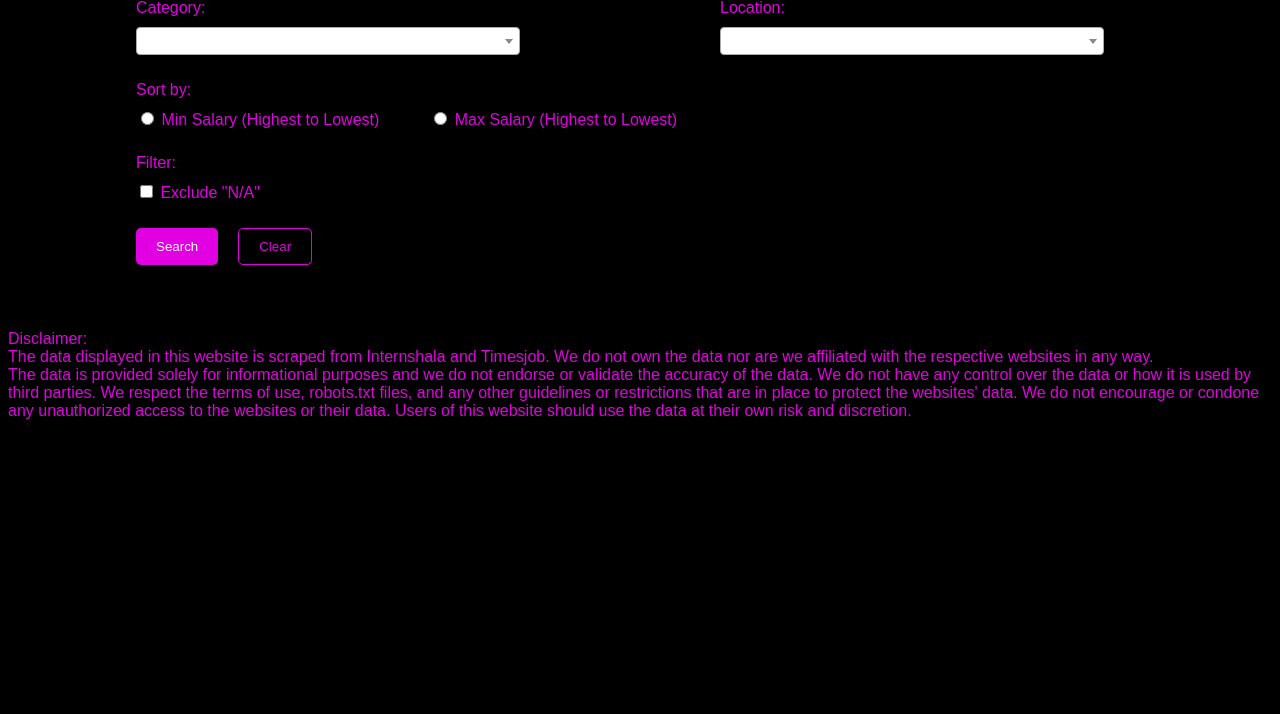
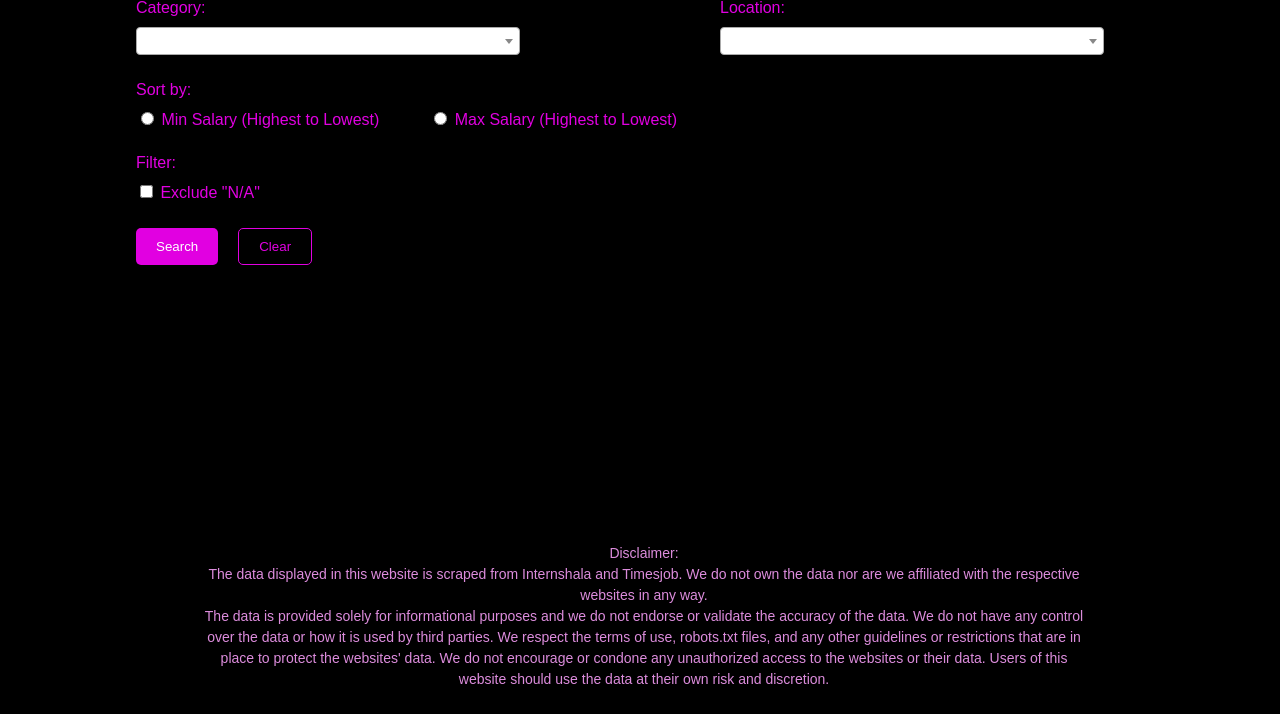
Before and after one commit to pratham-jaiswal/Job-Scaper, a Flask app: page / in a window 1280 px wide; the page is wider, and only the part inside the window is pictured. Shown: the part 86-800 px from the top of that part. Run offline with Flask 3, Linux system fonts and the light colour scheme; some libraries are stand-ins or nearby versions.

Commit message:
Update style.css

```diff
--- a/static/css/style.css
+++ b/static/css/style.css
@@ -127,3 +127,13 @@ label {
 #results td a:hover{
   color:darkviolet;
 }
+
+.disclaimer{
+  position: absolute;
+  bottom: 0;
+  text-align: center;
+  margin: 3vh 15vw;
+  font-size: 14px;
+  line-height: 1.5;
+  color:rgb(220, 140, 220);
+}
```
